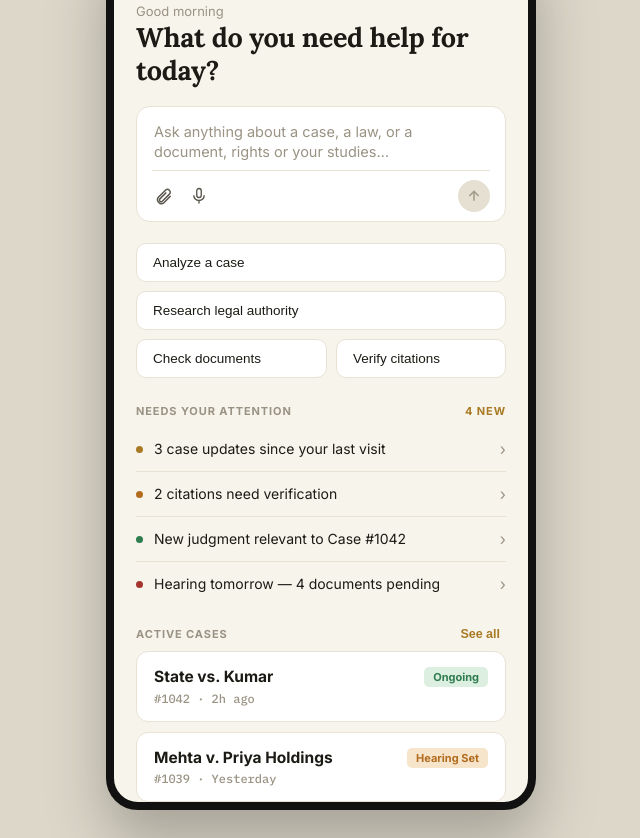
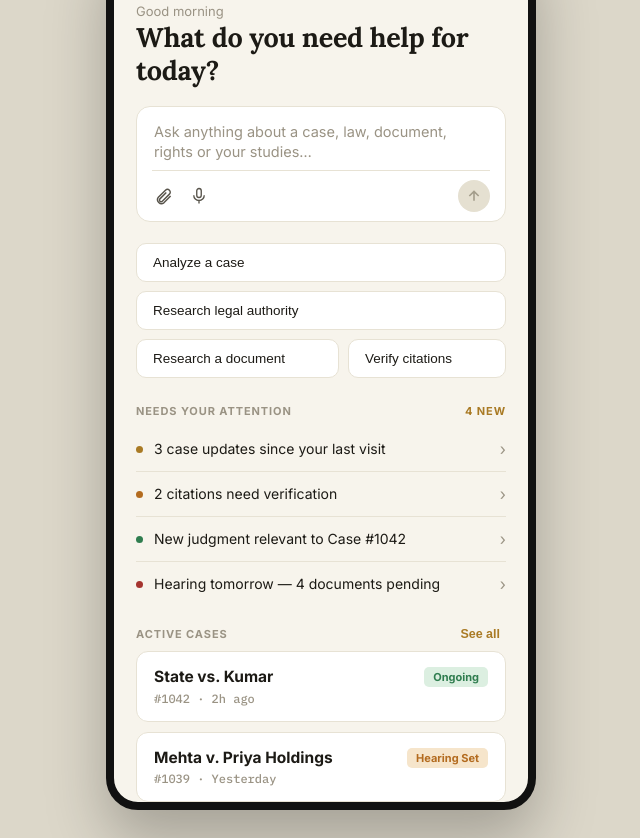
Before and after one commit to palarpit026-art/Lex-Ai, a plain HTML site: page index.html in a window 1280 px wide. Shown: the part 92-930 px from the top of the page, without its empty margins (319-959 px from the left). Drawn offline with Linux system fonts and the light colour scheme.

Commit message:
Update index.html

```diff
--- a/index.html
+++ b/index.html
@@ -32,7 +32,7 @@
         </div>
 
         <div class="ask-card">
-          <textarea class="ask-textarea" id="homeInput" placeholder="Ask anything about a case, a law, or a document, rights or your studies…" rows="2"></textarea>
+          <textarea class="ask-textarea" id="homeInput" placeholder="Ask anything about a case, law, document, rights or your studies…" rows="2"></textarea>
           <div class="ask-row">
             <div class="ask-icons">
               <button aria-label="Attach file"><svg width="19" height="19" viewBox="0 0 24 24" fill="none" stroke="currentColor" stroke-width="1.8"><path d="M21 11.5l-8.5 8.5a5 5 0 01-7-7l9-9a3.5 3.5 0 015 5l-9 9a2 2 0 01-3-3l8-8"/></svg></button>
@@ -43,10 +43,10 @@
         </div>
 
         <div class="pill-grid">
-          <button class="pill wide" data-prompt="Analyze State vs. Kumar and flag anything I should know before the next hearing">Analyze a case</button>
-          <button class="pill wide" data-prompt="Find precedent supporting our argument in State vs. Kumar">Research legal authority</button>
-          <button class="pill" data-action="contradiction">Check documents</button>
-          <button class="pill" data-prompt="Verify the citations used in my draft on adverse possession">Verify citations</button>
+          <button class="pill wide" data-prompt="Ask a Legal Question">Analyze a case</button>
+          <button class="pill wide" data-prompt="Understand a Document in State vs. Kumar">Research legal authority</button>
+          <button class="pill" data-action="contradiction">Research a document</button>
+          <button class="pill" data-prompt="Study law">Verify citations</button>
         </div>
 
         <div class="section-row">
```
